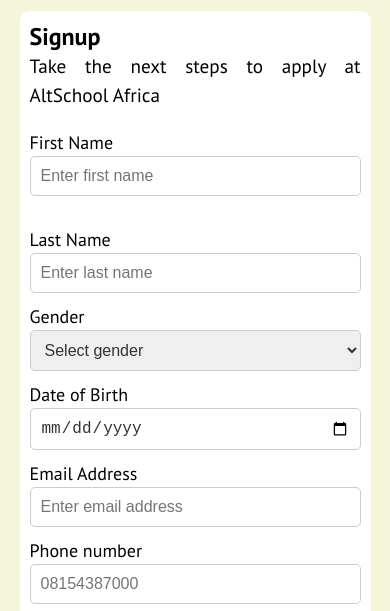
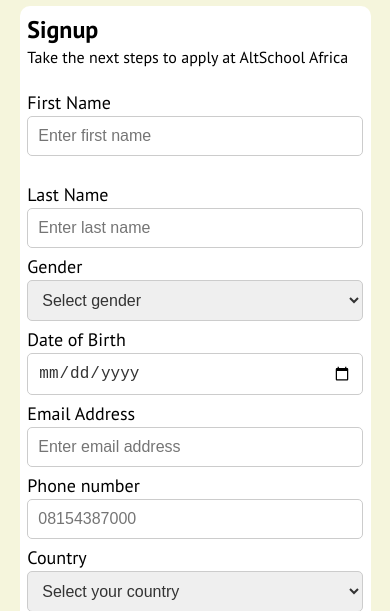
Before and after one commit to OreAdebayo01/AltSchool-Africa-First-Semester-Assignment, a plain HTML site: page form.html in a window 390 px wide. Shown: the part 218-829 px from the top of the page. Drawn offline with Linux system fonts and the light colour scheme.

Commit message:
Update style.css
experimenting on media query

```diff
--- a/style.css
+++ b/style.css
@@ -114,8 +114,10 @@
     border: 1px solid #ccc;
     border-radius: 5px;
 }
-
-@media (max-width: 600px) {
+#form-container p{
+    font-size: medium;
+}
+/*@media (max-width: 600px) {
     #form-container {
         margin: 10px 5%;
         padding: 10px;
@@ -125,7 +127,7 @@
         gap: 10px;
     }
 }
-
+*/
 
 /*additional style for table.html*/
 .school-intro p {
```
